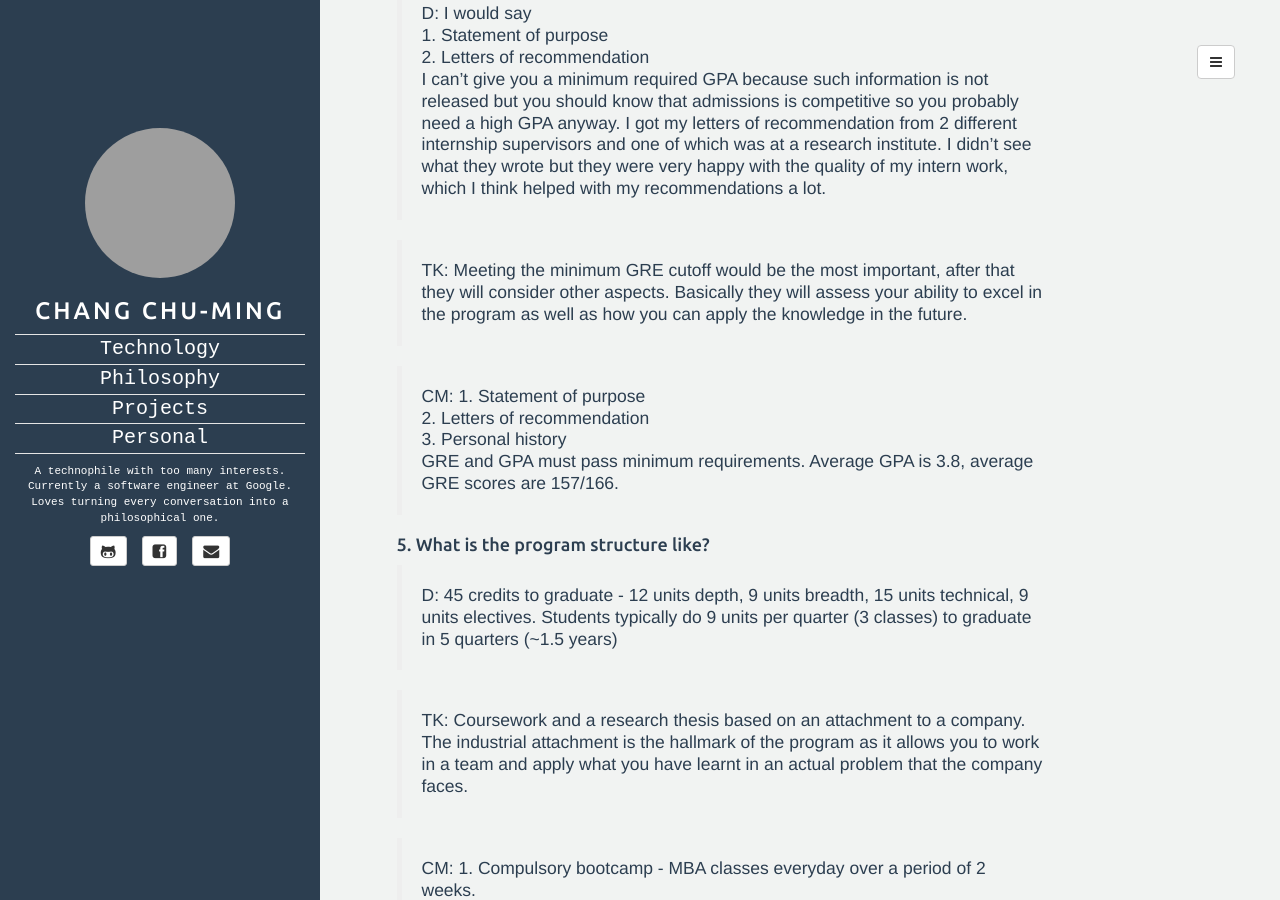
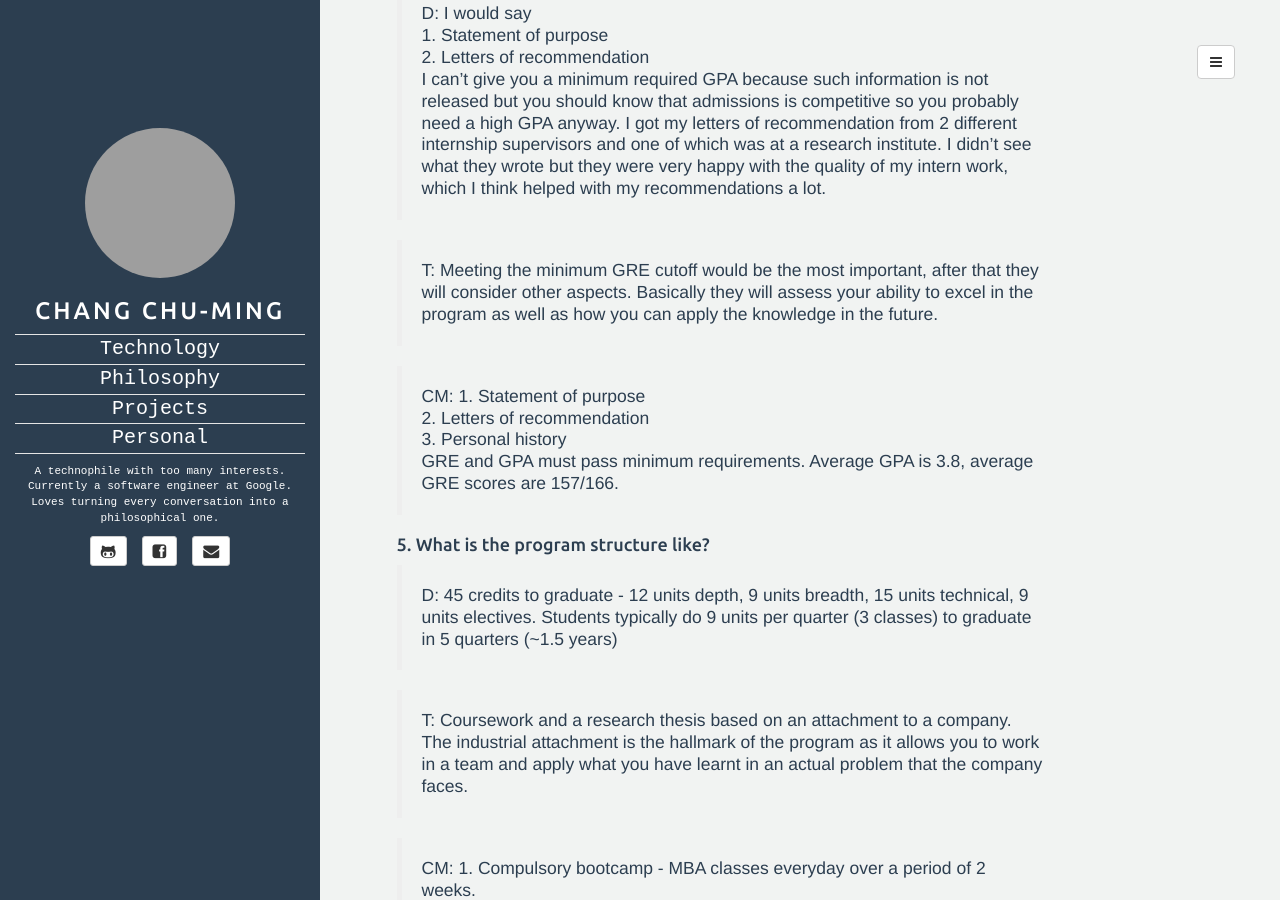
Before and after one commit to changchuming/changchuming.github.io, a Jekyll site: the page built from _posts/2018-10-29-How-to-Prepare-and-Apply-for-a-Master's-Degree-in-the-US.md, in a window 1280 px wide and 900 px high, scrolled down 6978 px. Built offline with Jekyll 4.4.1, drawn with Linux system fonts in a browser that asks for light colours; comment, search, counter and statistics services are not loaded; some of the changed text lies outside the part shown; grey boxes are pictures that could not be loaded.

Commit message:
Updated TK to T.

```diff
--- a/_posts/2018-10-29-How-to-Prepare-and-Apply-for-a-Master's-Degree-in-the-US.md
+++ b/_posts/2018-10-29-How-to-Prepare-and-Apply-for-a-Master's-Degree-in-the-US.md
@@ -10,7 +10,7 @@ fullview: true
 
 *<sub>Image from https://www.youtube.com/watch?v=WI_8slDKSOU</sub>*
 
-It's that time of the year again when ambitious wide-eyed undergraduate students start applying for graduate studies. I've gotten my fair share of requests for advice, so employing the help of my friends D and TK, I've decided to compile a list of *how to prepare* and *things you should know* before applying for a Master's program overseas, specifically in the US. Please note that these are our personal opinions (mostly mine) based on our personal experiences, so they may not necessarily be accurate or applicable for your purpose.
+It's that time of the year again when ambitious wide-eyed undergraduate students start applying for graduate studies. I've gotten my fair share of requests for advice, so employing the help of my friends D and T, I've decided to compile a list of *how to prepare* and *things you should know* before applying for a Master's program overseas, specifically in the US. Please note that these are our personal opinions (mostly mine) based on our personal experiences, so they may not necessarily be accurate or applicable for your purpose.
 
 ### 1. Types of Master's programs
 
@@ -90,19 +90,19 @@ Some schools accept unofficial soft copies while others require you to mail an o
 If you're applying for an industry-focused Master's program, you are expected to be able to pay for it out of pocket. Most schools offer scholarships, but it is relatively rare to be offered one if you're an international student. Whether it is an external scholarship or a family sponsorship, you need to be able to provide proof that you can afford it. The ugly reality is that most colleges are not "need-blind", which is to say they may reject you if they think you are not financially capable of paying for your program. The budget should be around USD 70-80k for a school year, but of course it depends on the program you apply to.
 
 ### 5. Case studies
-My friends D and TK have kindly shared with me their experiences in their respective Master's programs and I have collated their responses (along with mine) here. The three of us all graduated from NUS and went on to different Master's programs in different colleges in the US.
+My friends D and T have kindly shared with me their experiences in their respective Master's programs and I have collated their responses (along with mine) here. The three of us all graduated from NUS and went on to different Master's programs in different colleges in the US.
 
 #### 1. What is your course of study?
 > D: Master of Science, EE (Electrical Engineering), Stanford
 
-> TK: Masters of Engineering, Advanced Manufacturing and Design, MIT
+> T: Masters of Engineering, Advanced Manufacturing and Design, MIT
 
 > CM: Masters of Engineering, EECS (Electrical Engineering and Computer Science), UC Berkeley
 
 #### 2. What are your reasons for choosing this program?
 > D: To be honest, I chose Stanford based on reputation back then. But on hindsight, I really love the weather in the bay area all year round, the architecture and beautiful campus (people often underestimate how much these things matter in keeping you in a good mental state during the hours spent on homeworks and projects). The faculty are world renown, lecturers are very good in general, and office hours are very helpful for understanding concepts you didn't catch in class. Also, as a private university, student organizations get huge budgets which means lots of activities and free stuff for everyone throughout the year.
 
-> TK: The reputation and quality of teaching at MIT is well known within the industry and is held in high regard.
+> T: The reputation and quality of teaching at MIT is well known within the industry and is held in high regard.
 
 > CM: I had an undergraduate degree in EE, and I wanted a program to bridge my crossover to CS. EECS is the best of both worlds. I didn't particularly like the reputation of UC Berkeley (w.r.t. protests and safety), but the program and the vicinity to the Bay Area is too perfect to give up.
 
@@ -113,7 +113,7 @@ These are additional requirements on top of the documents listed in **section 4*
 
 > D: Bachelor's degree in a STEM field (transcripts).
 
-> TK: None.
+> T: None.
 
 > CM: Personal history - Written component detailing your background and why you want to study at Berkeley.
 
@@ -125,7 +125,7 @@ These are estimations based on what we know, so please take these with a grain o
 > 2\. Letters of recommendation<br>
 I can't give you a minimum required GPA because such information is not released but you should know that admissions is competitive so you probably need a high GPA anyway. I got my letters of recommendation from 2 different internship supervisors and one of which was at a research institute. I didn't see what they wrote but they were very happy with the quality of my intern work, which I think helped with my recommendations a lot.
 
-> TK: Meeting the minimum GRE cutoff would be the most important, after that they will consider other aspects. Basically they will assess your ability to excel in the program as well as how you can apply the knowledge in the future.
+> T: Meeting the minimum GRE cutoff would be the most important, after that they will consider other aspects. Basically they will assess your ability to excel in the program as well as how you can apply the knowledge in the future.
 
 > CM:
 > 1\. Statement of purpose<br>
@@ -137,7 +137,7 @@ I can't give you a minimum required GPA because such information is not released
 > D: 45 credits to graduate - 12 units depth, 9 units breadth, 15 units technical, 9 units electives.
 Students typically do 9 units per quarter (3 classes) to graduate in 5 quarters (~1.5 years)
 
-> TK: Coursework and a research thesis based on an attachment to a company. The industrial attachment is the hallmark of the program as it allows you to work in a team and apply what you have learnt in an actual problem that the company faces.
+> T: Coursework and a research thesis based on an attachment to a company. The industrial attachment is the hallmark of the program as it allows you to work in a team and apply what you have learnt in an actual problem that the company faces.
 
 > CM:
 1\. Compulsory bootcamp - MBA classes everyday over a period of 2 weeks.<br>
@@ -148,7 +148,7 @@ Students typically do 9 units per quarter (3 classes) to graduate in 5 quarters
 #### 6. How is the diversity of the program?
 > D: According to the Stanford website, 33% of graduate students are international, 14% are asian american and 38% white. Most of my friends in EE are Asian American, and want to work in the bay area for startups, big tech companies or in IC design (my EE specialization is in Circuits)
 
-> TK: My peers consisted of people from around the world. Many of them have found jobs in manufacturing while some have found jobs in mechanical design. The good thing about manufacturing is that the knowledge can be applied to nearly every industry from medical, oil and gas, semiconductor, automobile, etc.
+> T: My peers consisted of people from around the world. Many of them have found jobs in manufacturing while some have found jobs in mechanical design. The good thing about manufacturing is that the knowledge can be applied to nearly every industry from medical, oil and gas, semiconductor, automobile, etc.
 
 > CM: Majority internationals, majority looking for employment in the US. One or two pursuing further studies. Perhaps half of them are Asian. My Singaporean friends are mostly on scholarships.
 
@@ -156,6 +156,6 @@ Students typically do 9 units per quarter (3 classes) to graduate in 5 quarters
 
 > D: My impression of Stanford is that they want students to be holistically trained and be able to do very interdisciplinary work. This is very evident from the way the classes are designed. Hence, I would recommend writing in your statement of purpose about applying your domain knowledge into other fields to solve problems and any relevant research that you have done in the past. Try to find out more about faculty and what they are doing and indicate your interest in working with these professors. My opinion is that nothing works better than showing that your statement of purpose is tailored specifically to Stanford and not a generic one. Ultimately, even if you don't get into Stanford, it doesn't mean that you're not good enough, there's always a bit of luck involved with a low admissions rate.
 
-> TK: While grades may get you a spot into the interview session, its really your character, project experiences and ambition that will be the defining factor.
+> T: While grades may get you a spot into the interview session, its really your character, project experiences and ambition that will be the defining factor.
 
 > CM: Berkeley is well-known to be extremely liberal, so try to focus your personal history on the challenges you've encountered, as well as how you've helped others along the way.
```
Also changed, not shown: other parts of _posts/2018-10-29-How-to-Prepare-and-Apply-for-a-Master's-Degree-in-the-US.md (+1 -1 lines).
